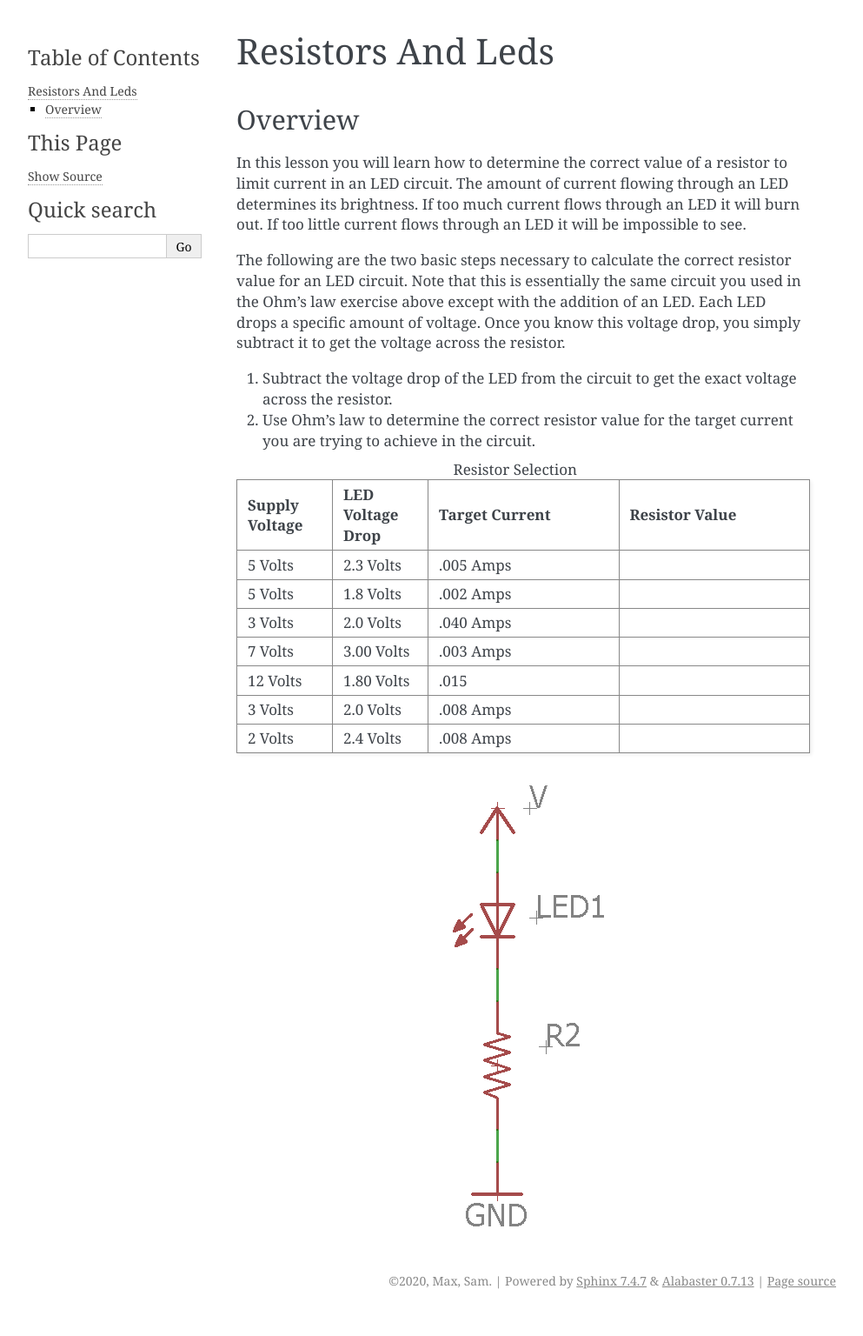
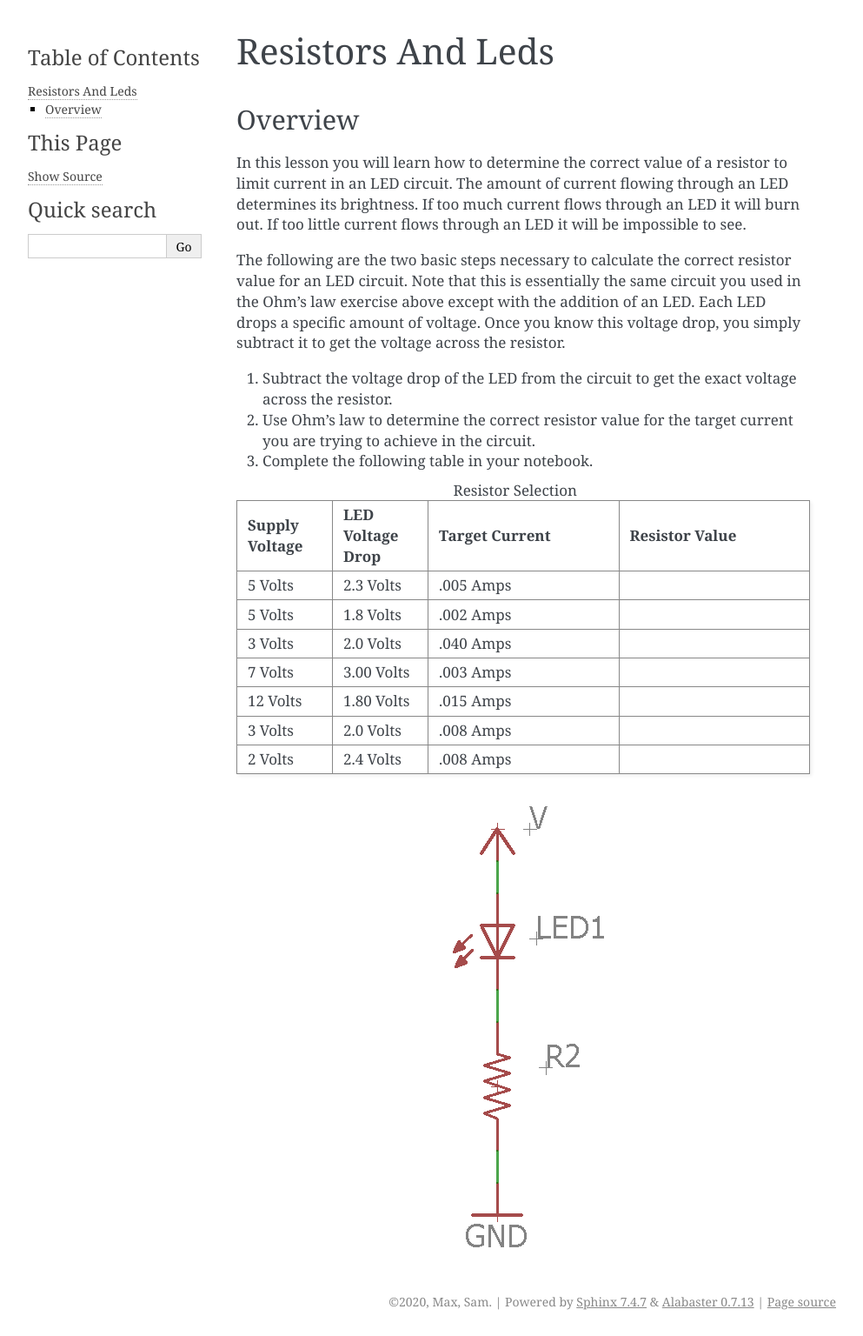
Before and after one commit to maxtkc/mvths-wiki, a Sphinx documentation site: the page built from docs/018-resistors-and-leds.rst, in a window 1280 px wide. Shown: the whole page at 87% size, without its empty margins (148-1141 px from the left). Built offline with Sphinx 7.4.7, drawn with Linux system fonts in a browser that asks for light colours; before the commit the page ends 1512 px from its top, so only the background shows below that.

Commit message:
Update 018-resistors-and-leds.rst

```diff
--- a/docs/018-resistors-and-leds.rst
+++ b/docs/018-resistors-and-leds.rst
@@ -21,6 +21,7 @@ across the resistor.
    exact voltage across the resistor.
 2. Use Ohm’s law to determine the correct resistor value for the target
    current you are trying to achieve in the circuit.
+3. Complete the following table in your notebook.
 
 .. list-table:: Resistor Selection
    :widths: 25 25 50 50
@@ -48,7 +49,7 @@ across the resistor.
      -
    * - 12 Volts
      - 1.80 Volts
-     - .015
+     - .015 Amps
      -
    * - 3 Volts
      - 2.0 Volts
```
